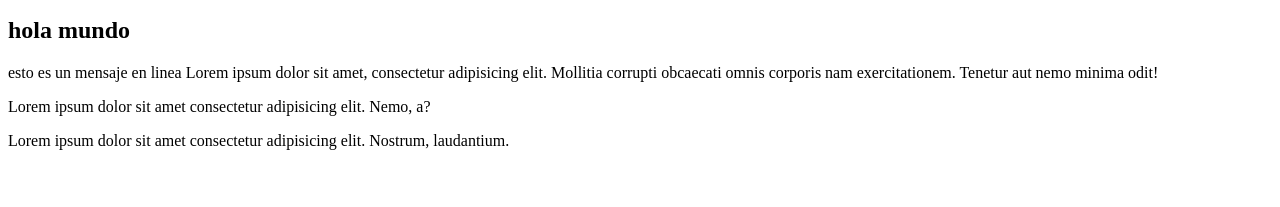
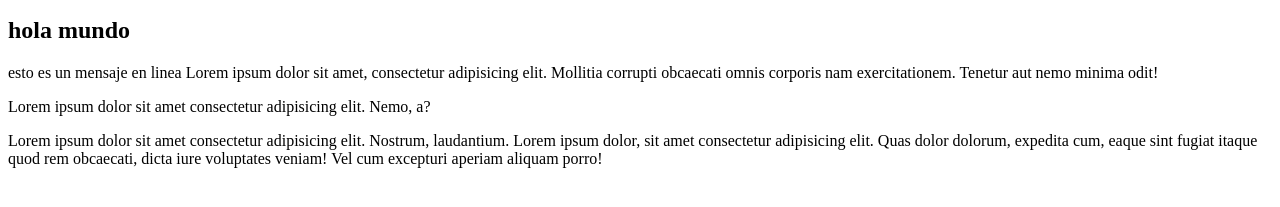
Before and after one commit to daniel395-stack/hola, a plain HTML site: page index.html in a window 1280 px wide. Shown: the part 101-308 px from the top of the page. Drawn offline with Linux system fonts and the light colour scheme.

Commit message:
mi primer commit

```diff
--- a/index.html
+++ b/index.html
@@ -18,7 +18,9 @@
     <p>Lorem ipsum dolor sit amet consectetur adipisicing elit. Nemo, a?</p>
     <p>
       Lorem ipsum dolor sit amet consectetur adipisicing elit. Nostrum,
-      laudantium.
+      laudantium. Lorem ipsum dolor, sit amet consectetur adipisicing elit. Quas
+      dolor dolorum, expedita cum, eaque sint fugiat itaque quod rem obcaecati,
+      dicta iure voluptates veniam! Vel cum excepturi aperiam aliquam porro!
     </p>
   </body>
 </html>
```
